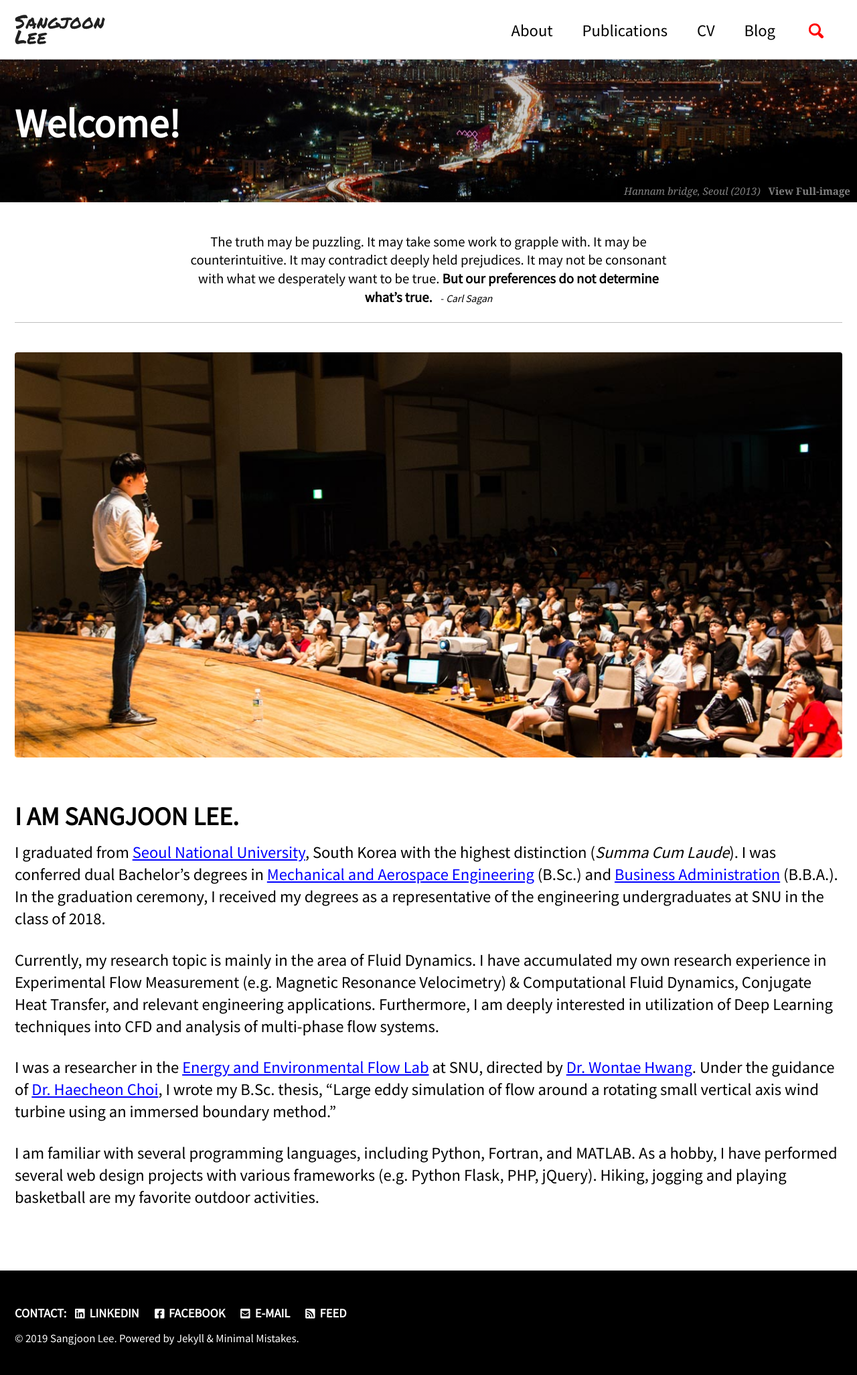
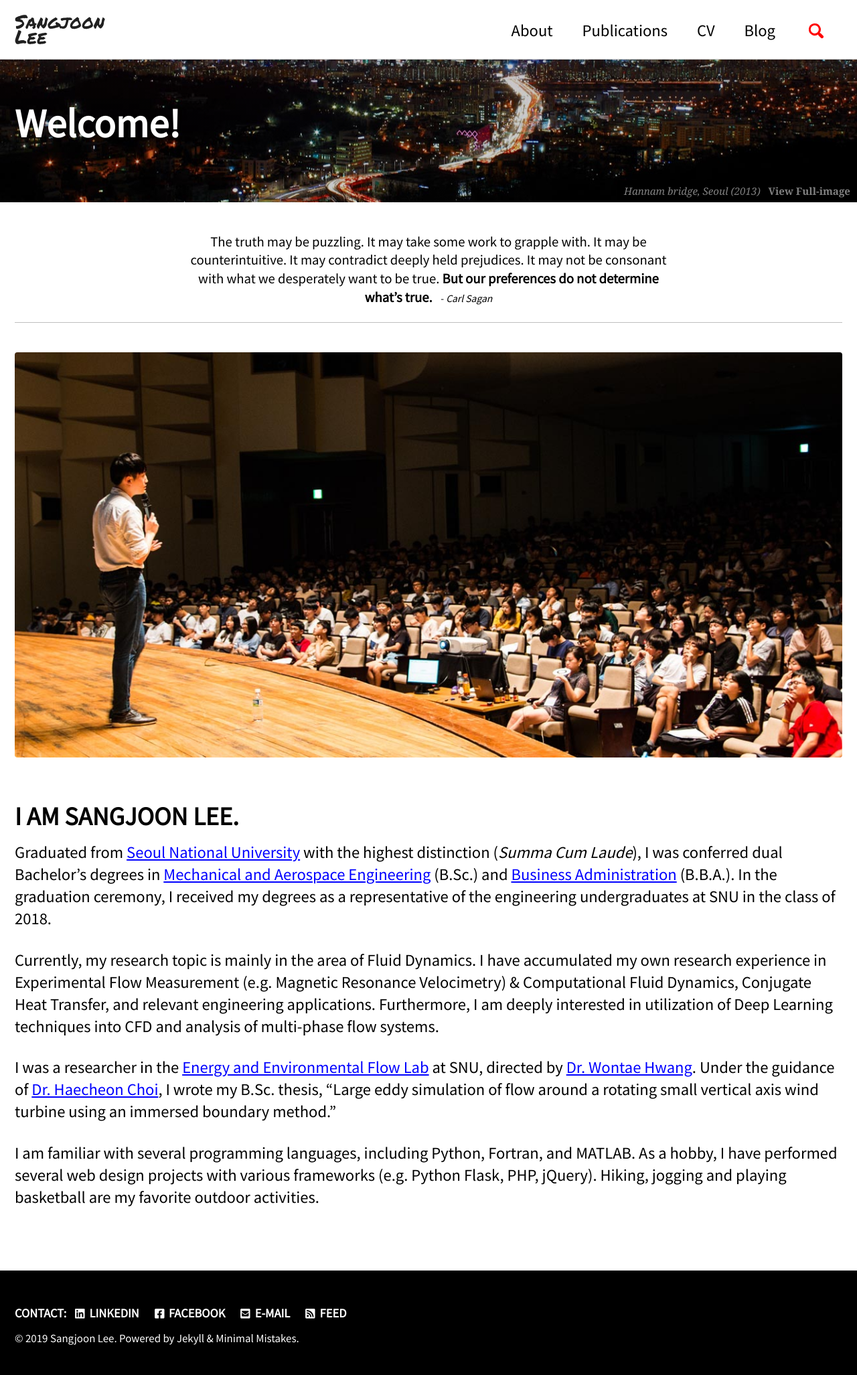
Before and after one commit to jun9303/jun9303.github.io, a Jekyll site: the page built from index.md, in a window 1280 px wide. Shown: the whole page at 67% size. Built offline with Jekyll 4.4.1, drawn with Linux system fonts in a browser that asks for light colours; cached includes are drawn as plain includes; nearby versions of some CDN libraries.

Commit message:
Signed-off-by: SJ <jun9303@gmail.com>

```diff
--- a/index.md
+++ b/index.md
@@ -15,10 +15,16 @@ intro:
 
 # I AM SANGJOON LEE.
 
-I graduated from [Seoul National University](http://useoul.edu/), South Korea with the highest distinction (*Summa Cum Laude*). I was conferred dual Bachelor's degrees in [Mechanical and Aerospace Engineering](http://me.snu.ac.kr/eng/default.asp) (B.Sc.) and [Business Administration](http://cba.snu.ac.kr/en) (B.B.A.). In the graduation ceremony, I received my degrees as a representative of the engineering undergraduates at SNU in the class of 2018.
+Graduated from [Seoul National University](http://useoul.edu/) with the highest distinction (*Summa Cum Laude*), I was conferred dual Bachelor's degrees in [Mechanical and Aerospace Engineering](http://me.snu.ac.kr/eng/default.asp) (B.Sc.) and [Business Administration](http://cba.snu.ac.kr/en) (B.B.A.). In the graduation ceremony, I received my degrees as a representative of the engineering undergraduates at SNU in the class of 2018.
 
 Currently, my research topic is mainly in the area of Fluid Dynamics. I have accumulated my own research experience in Experimental Flow Measurement (e.g. Magnetic Resonance Velocimetry) & Computational Fluid Dynamics, Conjugate Heat Transfer, and relevant engineering applications. Furthermore, I am deeply interested in utilization of Deep Learning techniques into CFD and analysis of multi-phase flow systems.
 
 I was a researcher in the [Energy and Environmental Flow Lab](http://eeflow.snu.ac.kr/) at SNU, directed by [Dr. Wontae Hwang](http://me.snu.ac.kr/eng/01_intro/faculty_view.asp?pid=137). Under the guidance of [Dr. Haecheon Choi](http://me.snu.ac.kr/eng/01_intro/faculty_view.asp?pid=39), I wrote my B.Sc. thesis, "Large eddy simulation of flow around a rotating small vertical axis wind turbine using an immersed boundary method."
 
 I am familiar with several programming languages, including Python, Fortran, and MATLAB. As a hobby, I have performed several web design projects with various frameworks (e.g. Python Flask, PHP, jQuery). Hiking, jogging and playing basketball are my favorite outdoor activities.
+
+<style>
+#row1_welcome figure{
+	margin-bottom: 0px;
+}
+</style>
```
